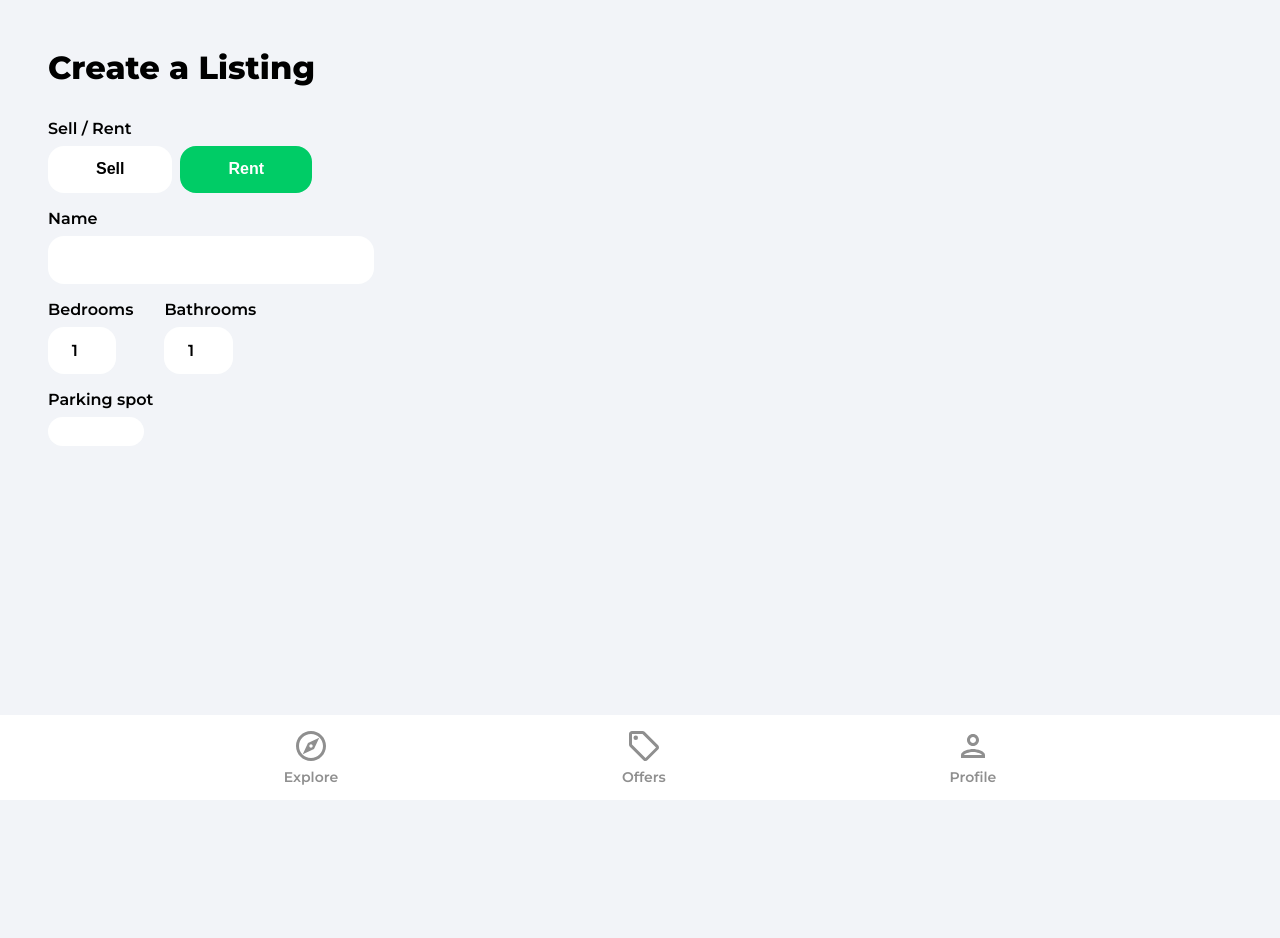
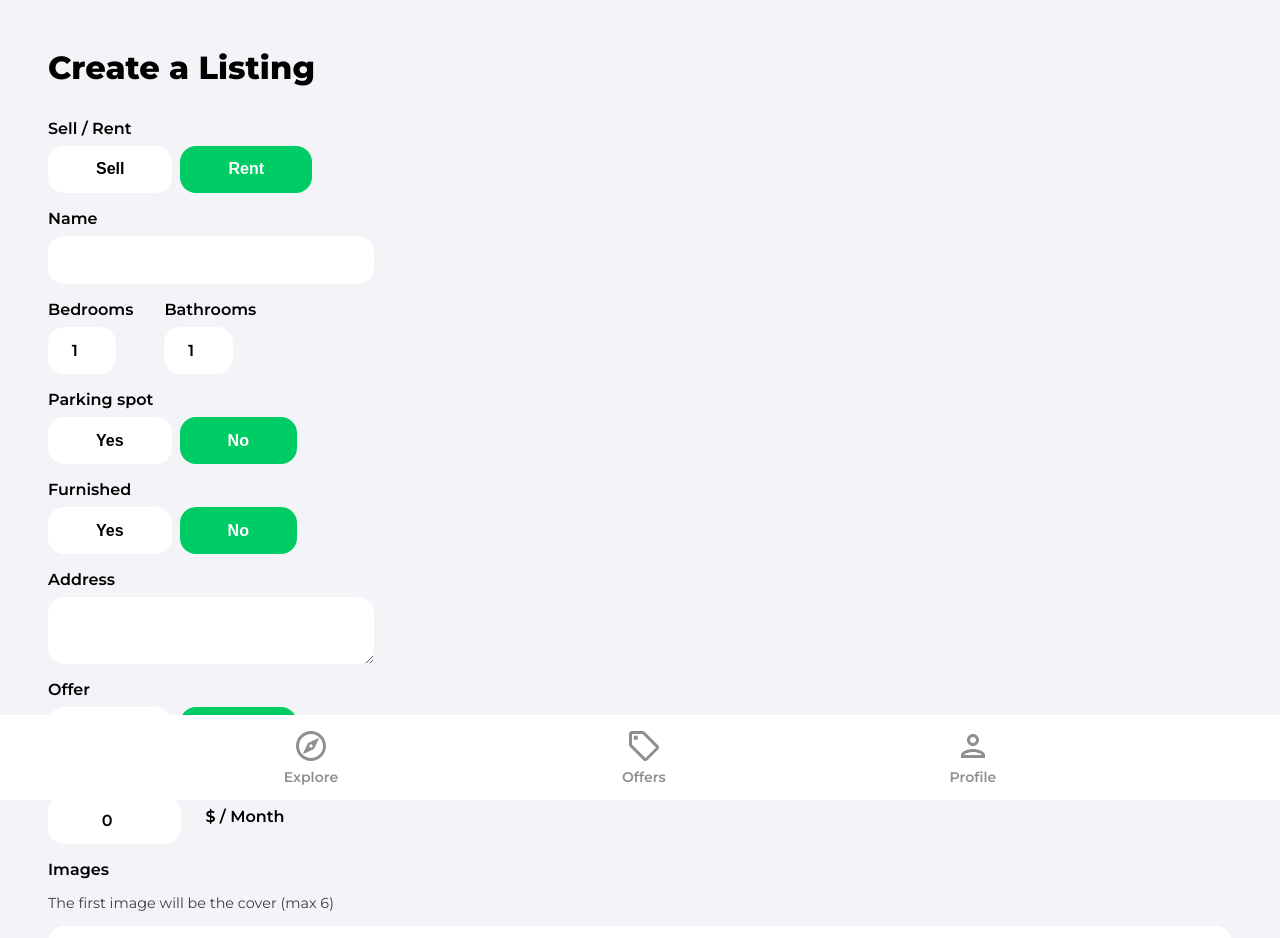
Before and after one commit to Musstah/ReactFrontToBack, a React (Create React App) app in the folder house-marketplace/: page /create-listing in a window 1280 px wide. Shown: the top 938 px of the page. Before the commit the page ends 800 px from the top, so only its background shows below. Built offline with nearby package versions, Linux system fonts and the light colour scheme; no server answers; sample sign-in values are in the browser's storage.

Commit message:
CreateListing done

```diff
--- a/house-marketplace/src/pages/CreateListing.jsx
+++ b/house-marketplace/src/pages/CreateListing.jsx
@@ -4,7 +4,7 @@
 import Spinner from "../components/Spinner";
 
 function CreateListing() {
-  const [geoloactionEnabled, setGeolocationEnabled] = useState();
+  const [geolocationEnabled, setGeolocationEnabled] = useState(true);
   const [loading, setLoading] = useState(false);
   const [formData, setFormData] = useState({
     type: "rent",
@@ -60,9 +60,36 @@
 
   const onSubmit = (e) => {
     e.preventDefault();
+    console.log(formData);
   };
 
-  const onMutate = (e) => {};
+  const onMutate = (e) => {
+    let boolean = null;
+
+    if (e.target.value === "true") {
+      boolean = true;
+    }
+
+    if (e.target.value === "false") {
+      boolean = false;
+    }
+
+    // Files
+    if (e.target.files) {
+      setFormData((prevState) => ({
+        ...prevState,
+        images: e.target.files,
+      }));
+    }
+
+    //Text/Booleans/Numbers
+    if (!e.target.files) {
+      setFormData((prevState) => ({
+        ...prevState,
+        [e.target.id]: boolean ?? e.target.value,
+      }));
+    }
+  };
 
   if (loading) {
     return <Spinner />;
@@ -80,7 +107,7 @@
           <div className="formButtons">
             <button
               type="button"
-              className={type === "sell" ? "formButtonActive" : "formButton"}
+              className={type === "sale" ? "formButtonActive" : "formButton"}
               id="type"
               value="sale"
               onClick={onMutate}
@@ -91,12 +118,13 @@
               type="button"
               className={type === "rent" ? "formButtonActive" : "formButton"}
               id="type"
-              value="rant"
+              value="rent"
               onClick={onMutate}
             >
               Rent
             </button>
           </div>
+
           <label className="formLabel">Name</label>
           <input
             className="formInputName"
@@ -108,7 +136,6 @@
             minLength="10"
             required
           />
-        </form>
 
           <div className="formRooms flex">
             <div>
@@ -138,7 +165,7 @@
               />
             </div>
           </div>
-        <div>
+
           <label className="formLabel">Parking spot</label>
           <div className="formButtons">
             <button
@@ -149,9 +176,158 @@
               onClick={onMutate}
               min="1"
               max="50"
-            ></button>
+            >
+              Yes
+            </button>
+            <button
+              className={
+                !parking && parking !== null ? "formButtonActive" : "formButton"
+              }
+              type="button"
+              id="parking"
+              value={false}
+              onClick={onMutate}
+            >
+              No
+            </button>
+          </div>
+
+          <label className="formLabel">Furnished</label>
+          <div className="formButtons">
+            <button
+              className={furnished ? "formButtonActive" : "formButton"}
+              type="button"
+              id="furnished"
+              value={true}
+              onClick={onMutate}
+            >
+              Yes
+            </button>
+            <button
+              className={
+                !furnished && furnished !== null
+                  ? "formButtonActive"
+                  : "formButton"
+              }
+              type="button"
+              id="furnished"
+              value={false}
+              onClick={onMutate}
+            >
+              No
+            </button>
+          </div>
+
+          <label className="formLabel">Address</label>
+          <textarea
+            className="formInputAddress"
+            type="text"
+            id="address"
+            value={address}
+            onChange={onMutate}
+            required
+          />
+
+          {!geolocationEnabled && (
+            <div className="formLatLng flex">
+              <div>
+                <label className="formLabel">Latitude</label>
+                <input
+                  className="formInputSmall"
+                  type="number"
+                  id="latitude"
+                  value={latitude}
+                  onChange={onMutate}
+                  required
+                />
+              </div>
+              <div>
+                <label className="formLabel">Longitude</label>
+                <input
+                  className="formInputSmall"
+                  type="number"
+                  id="longitude"
+                  value={longitude}
+                  onChange={onMutate}
+                  required
+                />
               </div>
             </div>
+          )}
+
+          <label className="formLabel">Offer</label>
+          <div className="formButtons">
+            <button
+              className={offer ? "formButtonActive" : "formButton"}
+              type="button"
+              id="offer"
+              value={true}
+              onClick={onMutate}
+            >
+              Yes
+            </button>
+            <button
+              className={
+                !offer && offer !== null ? "formButtonActive" : "formButton"
+              }
+              type="button"
+              id="offer"
+              value={false}
+              onClick={onMutate}
+            >
+              No
+            </button>
+          </div>
+
+          <label className="formLabel">Regular Price</label>
+          <div className="formPriceDiv">
+            <input
+              className="formInputSmall"
+              type="number"
+              id="regularPrice"
+              value={regularPrice}
+              onChange={onMutate}
+              min="50"
+              max="750000000"
+              required
+            />
+            {type === "rent" && <p className="formPriceText">$ / Month</p>}
+          </div>
+
+          {offer && (
+            <>
+              <label className="formLabel">Discounted Price</label>
+              <input
+                className="formInputSmall"
+                type="number"
+                id="discountedPrice"
+                value={discountedPrice}
+                onChange={onMutate}
+                min="50"
+                max="750000000"
+                required={offer}
+              />
+            </>
+          )}
+
+          <label className="formLabel">Images</label>
+          <p className="imagesInfo">
+            The first image will be the cover (max 6)
+          </p>
+          <input
+            className="formInputFile"
+            type="file"
+            id="images"
+            onChange={onMutate}
+            max="6"
+            accept=".jpg,.png,.jpeg"
+            multiple
+            required
+          />
+          <button type="submit" className="primaryButton createListingButton">
+            Create Listing
+          </button>
+        </form>
       </main>
     </div>
   );
```
Lines whose indentation alone changed are shown as unchanged.
